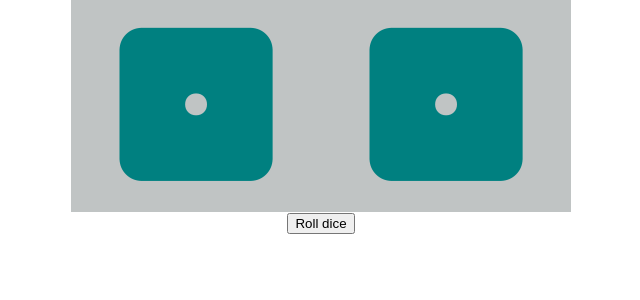
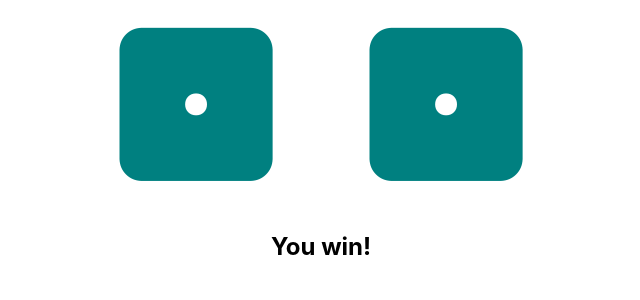
Before and after one commit to luciatruden/rollDie, a React (Create React App) app: page / in a window 1280 px wide. Shown: the top 300 px of the page, without its empty margins (319-959 px from the left). Built offline with nearby package versions, Linux system fonts and the light colour scheme.

Commit message:
add new isRolling state to RollDie
toggle on/off inside RollDie() with 1s timeout
disable button while rolling

```diff
--- a/src/RollDice.css
+++ b/src/RollDice.css
@@ -1,6 +1,19 @@
 .RollDice-die {
-    background-color: rgb(192, 196, 196);
+
     width: 500px;
     display: flex;
     justify-content: space-around;
   }
+
+  .RollDice-button {
+    padding: 20px 50px ;
+    font-size: 1.5rem;
+    border-radius: 10px;
+    border: none;
+    background-color: rgb(131, 207, 207);
+    color: white;
+  }
+
+  .RollDice-button:disabled {
+    background-color: rgb(255, 127, 193);
+  }
--- a/src/RollDice.js
+++ b/src/RollDice.js
@@ -13,11 +13,20 @@ function RollButton(props){
 
     const [die1, setDie1] = useState(rollDie());
     const [die2, setDie2] = useState(rollDie());
+    const [isRolling, setIsRolling] = useState(false);
 
     function rollButton() {
+        setIsRolling(true);
         setDie1(rollDie());
         setDie2(rollDie());
+
+        setTimeout(()=> setIsRolling(false), 1000);
     }
+    const buttonLabel = isRolling? 'Rolling...' : 'Roll dice';
+
+    const buttonElement = <button className='RollDice-button' onClick={ rollButton } disabled={isRolling}> { buttonLabel }</button>;
+    const winMsg = <h2 className="RollDice-win">You win!</h2>;
+
 
     return(
         <div className="RollDice">
@@ -25,7 +34,7 @@ function RollButton(props){
                 <Dice roll={die1} />
                 <Dice roll={die2}/>
             </div>
-            <button className="RollDice-button" onClick={ rollButton } >Roll dice</button>
+            { die1 === die2? winMsg : buttonElement}
         </div>
 
     );
```
